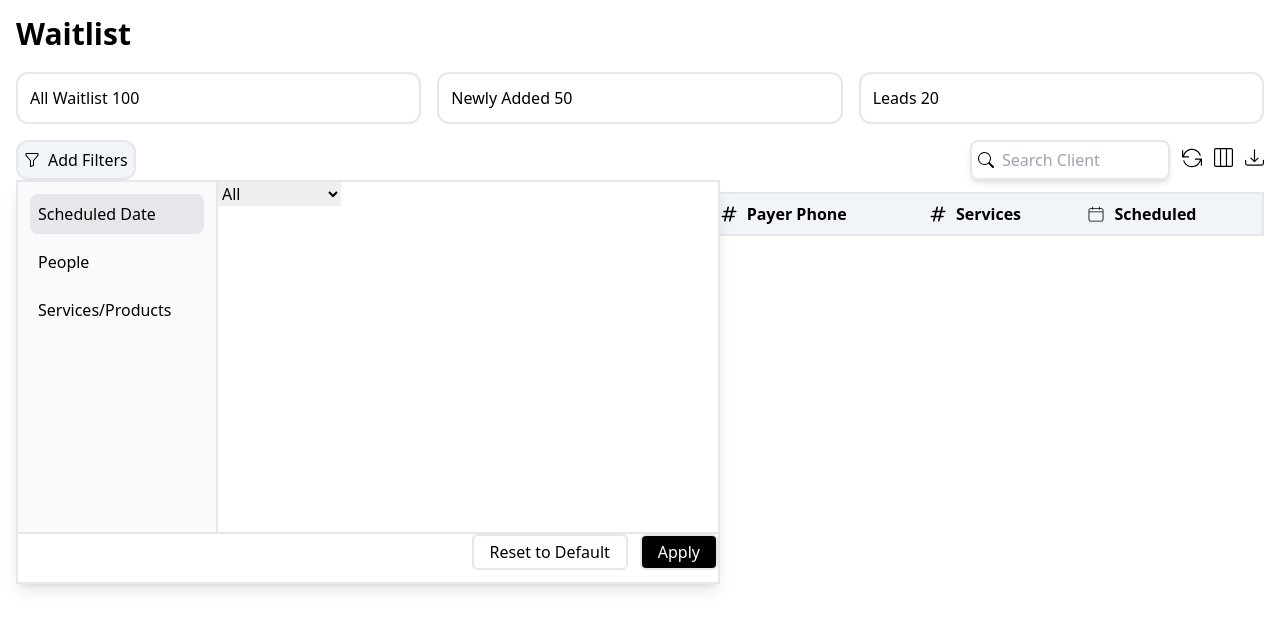
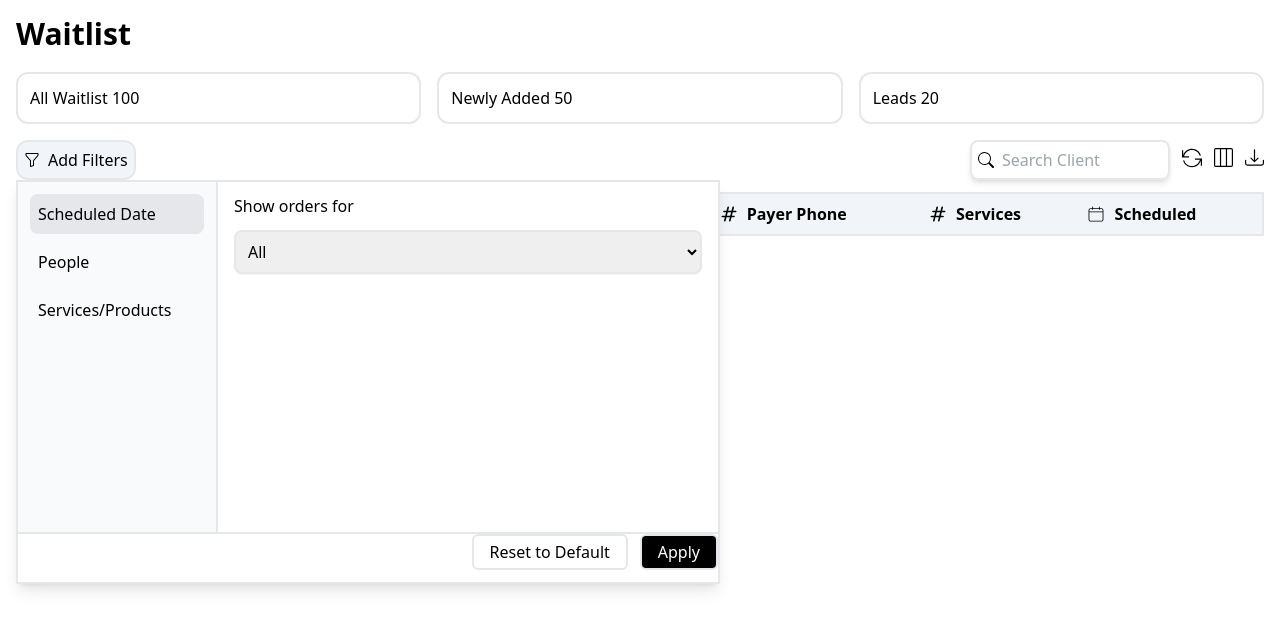
Before and after one commit to Sumant64/omnify-machine-coding, a Next.js app: page /dynamic-table-upgrade in a window 1280 px wide. Both pictures are taken after typing "Sample" into the empty fields and a click on the button "Add Filters". Shown: the top 630 px of the page. Built offline with nearby package versions, Linux system fonts and the light colour scheme.

Commit message:
scheduled date filter changes

```diff
--- a/app/components/filter/ScheduledDate.jsx
+++ b/app/components/filter/ScheduledDate.jsx
@@ -1,18 +1,18 @@
 import React, { useEffect, useState } from 'react'
 import { useSelector } from 'react-redux';
 
-const ScheduledDate = ({scheduledDate, setScheduledDate}) => {
+const ScheduledDate = ({ scheduledDate, setScheduledDate }) => {
   const [dateDropdown, setDateDropdown] = useState('');
-  const [customDate, setCustomDate] = useState({from: '', to: ''});
+  const [customDate, setCustomDate] = useState({ from: '', to: '' });
   const [isCustom, setIsCustom] = useState(false)
   const scheduledDateFilter = useSelector((state) => state.filterReducer.filters.scheduledDate);
 
   useEffect(() => {
     console.log(scheduledDateFilter)
-    if(scheduledDateFilter.length > 0) {
+    if (scheduledDateFilter.length > 0) {
       setDateDropdown(scheduledDateFilter[2]);
       setScheduledDate(scheduledDateFilter)
-    }else {
+    } else {
       setDateDropdown('All')
     }
   }, [])
@@ -20,10 +20,13 @@ const ScheduledDate = ({scheduledDate, setScheduledDate}) => {
   const handleChange = (option) => {
     let from = '';
     let to = '';
+    if (option !== 'Custom') {
+      setIsCustom(false)
+    }
     setDateDropdown(option)
-    switch(option) {
+    switch (option) {
       case 'All':
-        setScheduledDate({from: '', to: '', field: 'All'})
+        setScheduledDate({ from: '', to: '', field: 'All' })
         break;
       case 'Custom':
         setIsCustom(true);
@@ -32,13 +35,13 @@ const ScheduledDate = ({scheduledDate, setScheduledDate}) => {
         to = new Date();
         from = new Date().setDate(to.getDate() - 30);
         from = new Date(from);
-        setScheduledDate({from, to, field: '30Days'});
+        setScheduledDate({ from, to, field: '30Days' });
         break;
       case 'ThisMonth':
         from = new Date().setDate(1);
         from = new Date(from);
         to = new Date();
-        setScheduledDate({from, to, field: 'ThisMonth'})
+        setScheduledDate({ from, to, field: 'ThisMonth' })
         break;
       case 'LastMonth':
         break;
@@ -50,21 +53,23 @@ const ScheduledDate = ({scheduledDate, setScheduledDate}) => {
         let currentYr = new Date().getFullYear();
         from = new Date(`01-01-${currentYr}`);
         to = new Date(`12-31-${currentYr}`);
-        setScheduledDate({from, to, field: 'ThisYear'});
+        setScheduledDate({ from, to, field: 'ThisYear' });
         break;
       case 'LastYear':
         let yr = new Date().getFullYear() - 1;
         to = new Date(`01-01-${yr}`)
         from = new Date(`12-31-${yr}`);
-        setScheduledDate({from, to, field: 'LastYear'})
+        setScheduledDate({ from, to, field: 'LastYear' })
         break;
     }
   }
 
 
   return (
-    <div>
-      <select value={dateDropdown} onChange={(event) => handleChange(event.target.value)}>
+    <div className='m-3 ml-4 mr-4'>
+      <h2>Show orders for</h2>
+      <div className='flex justify-center mt-3'>
+        <select className='border-2 w-[100%] p-2 rounded-lg shadow-sm' value={dateDropdown} onChange={(event) => handleChange(event.target.value)}>
           <option value="All">All</option>
           <option value="Custom">Custom</option>
           <option value="30Days">Last 30 Days</option>
@@ -76,15 +81,23 @@ const ScheduledDate = ({scheduledDate, setScheduledDate}) => {
           <option value="LastYear">Last Year</option>
         </select>
 
-      { isCustom && <div className="custom">
-        <input placeholder='From' type="date" value={customDate.from} onChange={(event) => {
-          setCustomDate({...customDate, from: event.target.value});
-          setScheduledDate({from: event.target.value, to: customDate.to, field: 'Custom'})
+      </div>
+      {isCustom && <div className="custom mt-6 flex">
+        <div className='flex-1'>
+          <h2>From</h2>
+          <input className='border-2 w-[90%] p-2 rounded-lg shadow-sm' placeholder='From' type="date" value={customDate.from} onChange={(event) => {
+            setCustomDate({ ...customDate, from: event.target.value });
+            setScheduledDate({ from: event.target.value, to: customDate.to, field: 'Custom' })
           }} />
-        <input placeholder='To' type="date" value={customDate.to} onChange={(event) => {
-          setCustomDate({...customDate, to: event.target.value});
-          setScheduledDate({from: customDate.from, to: event.target.value, field: 'Custom'})
+        </div>
+
+        <div className='flex-1'>
+          <h2>To</h2>
+          <input className='border-2 w-[90%] p-2 rounded-lg shadow-sm' placeholder='To' type="date" value={customDate.to} onChange={(event) => {
+            setCustomDate({ ...customDate, to: event.target.value });
+            setScheduledDate({ from: customDate.from, to: event.target.value, field: 'Custom' })
           }} />
+        </div>
       </div>}
     </div>
   )
```
Lines whose indentation alone changed are shown as unchanged.
